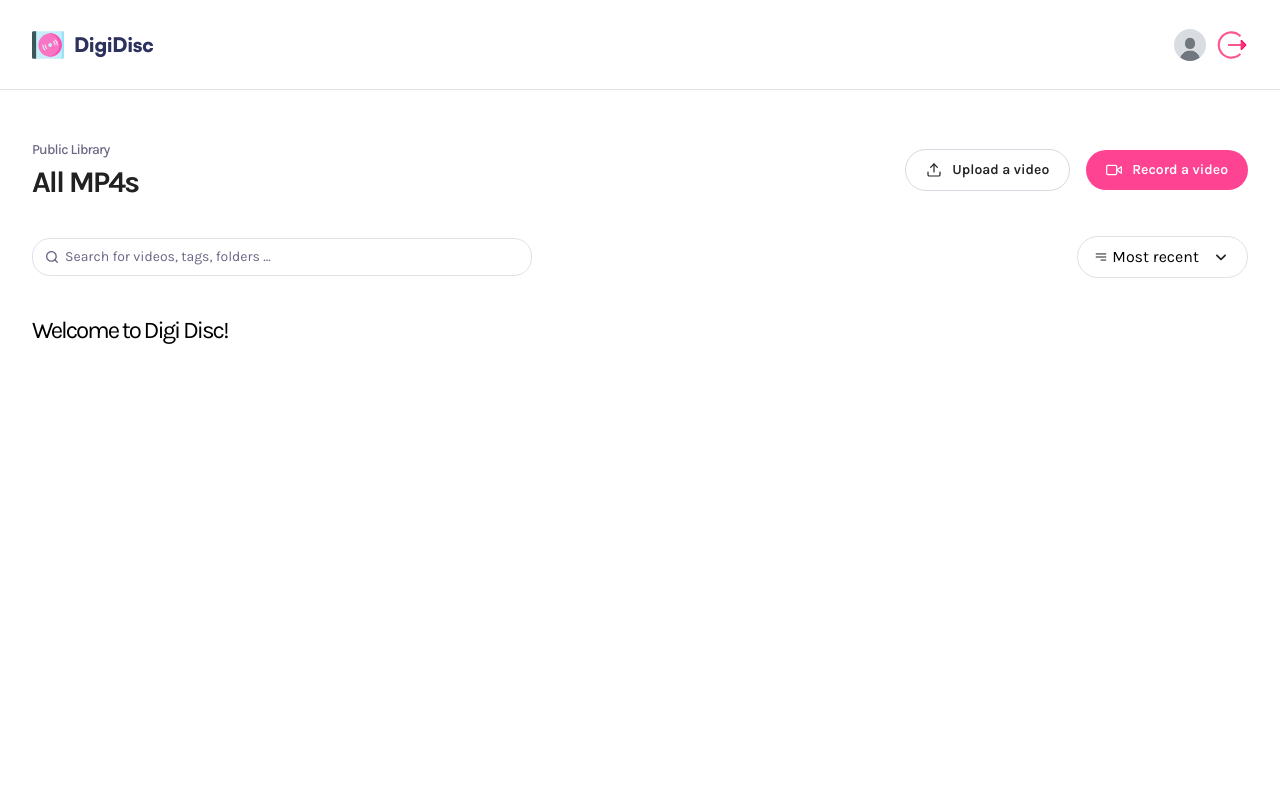
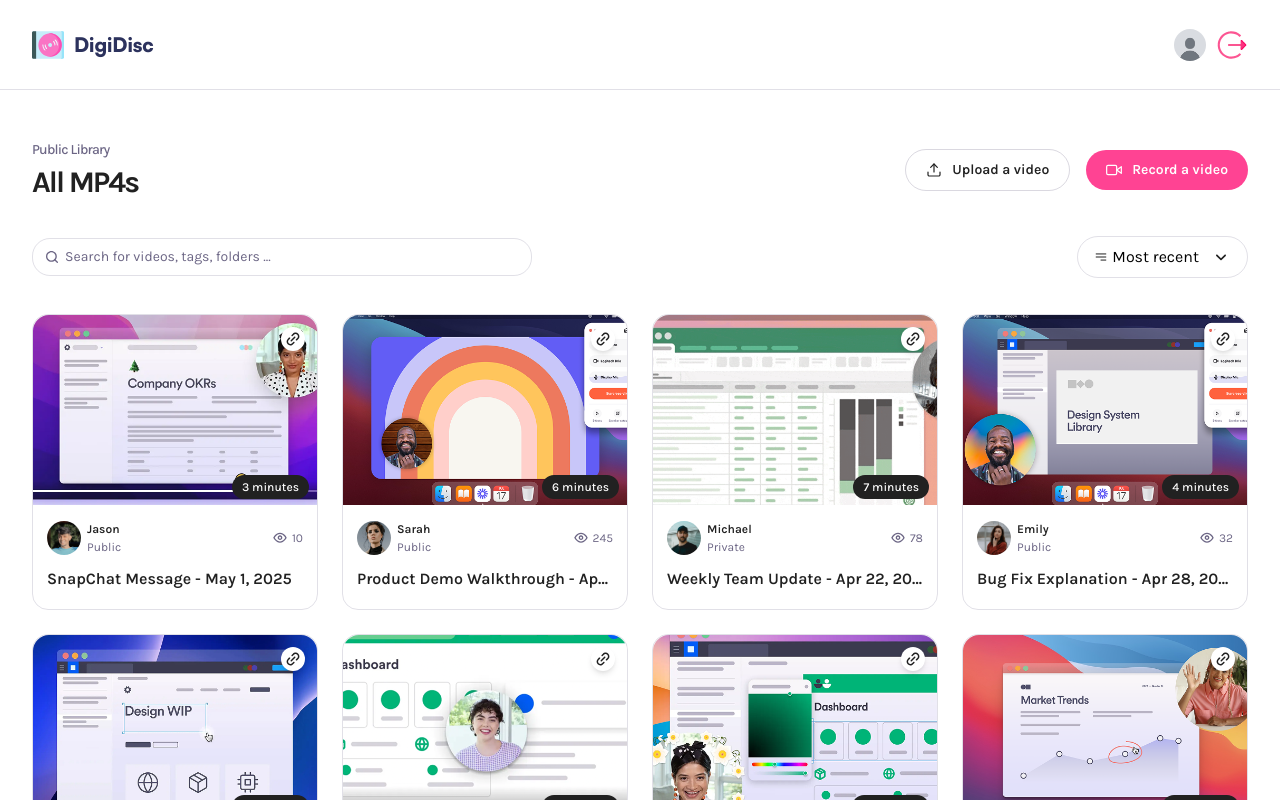
Before and after one commit to AriadneVentura/digidisc, a Next.js app: page / in a window 1280 px wide. Shown: the top 800 px of the page. Built offline with nearby package versions, Linux system fonts and the light colour scheme.

Commit message:
Video card page, login page, authentication setup with BetterAuth n google

```diff
--- a/app/(auth)/sign-in/page.tsx
+++ b/app/(auth)/sign-in/page.tsx
@@ -1,8 +1,63 @@
 import React from 'react'
+import Link from "next/link";
+import Image from "next/image";
 
 const Page = () => {
     return (
-        <div>Page</div>
+        <main className="sign-in">
+            <aside className="testimonial">
+                <Link href="/">
+                    <Image src="/assets/icons/cd.svg" height={ 32 } width={ 32 } alt="logo"/>
+                    <h1>DigiDisc</h1>
+                </Link>
+
+                <div className="description">
+                    <section>
+                        <figure>
+                            { Array.from( { length: 5 } ).map( ( _, i ) => (
+                                <Image src="/assets/icons/star.svg" height={ 20 } width={ 20 } alt="star" key={ i }/>
+                            ) ) }
+                        </figure>
+                        <p>
+                            DigiDisc makes screen recording effortless. From quick walkthroughs to full presentations,
+                            capture your world digitally and broadcast it in seconds.
+                        </p>
+
+                        <article>
+                            <Image src="/assets/images/jessica.png" height={ 64 } width={ 64 } alt="jessica"
+                                   className="rounded-full"/>
+
+                            <div>
+                                <h2>
+                                    Jessica Summers
+                                </h2>
+                                <p>Product Designer, ProjectNova</p>
+                            </div>
+                        </article>
+                    </section>
+                </div>
+
+                <p>
+                    © DigiDisc { (new Date()).getFullYear() }
+                </p>
+            </aside>
+
+            <aside className="google-sign-in">
+                <section>
+                    <Link href="/">
+                        <Image src="/assets/icons/cd.svg" height={ 40 } width={ 40 } alt="logo"/>
+                        <h1>DigiDisc</h1>
+                    </Link>
+                    <p>Create and share your very first <span>DigiDisc video</span> in no time.</p>
+                    <button>
+                        <Image src="/assets/icons/google.svg" height={ 22 } width={ 22 } alt="google"/>
+                        <span>Sign in with Google</span>
+                    </button>
+                </section>
+            </aside>
+
+            <div className="overlay"/>
+        </main>
     )
 }
 export default Page
--- a/app/(root)/page.tsx
+++ b/app/(root)/page.tsx
@@ -1,12 +1,21 @@
 import React from 'react'
 import Header from "@/components/Header";
+import VideoCard from "@/components/VideoCard";
+import { dummyCards } from "@/constants";
 
 const Page = () => {
     return (
         // This applies a max-width to the entire window & column to allow top to bottom layout.
         <main className="wrapper page">
             <Header title={ "All MP4s" } subHeader="Public Library"/>
-            <h1 className="text-2xl font-karla">Welcome to Digi Disc!</h1>
+
+            <section className="video-grid">
+                { dummyCards.map( ( card ) => (
+                    <VideoCard key={ card.id } { ...card }
+
+                    />
+                ) ) }
+            </section>
         </main>
     )
 }
--- a/app/(root)/profile/[id]/page.tsx
+++ b/app/(root)/profile/[id]/page.tsx
@@ -1,5 +1,7 @@
 import React from 'react'
 import Header from "@/components/Header";
+import { dummyCards } from "@/constants";
+import VideoCard from "@/components/VideoCard";
 
 const Page = async ( { params }: ParamsWithSearch ) => {
     // NextJS exposes the ID through async params;
@@ -7,9 +9,14 @@ const Page = async ( { params }: ParamsWithSearch ) => {
     return (
         <div className="wrapper page">
             <Header subHeader="hi@hi.com" title="Ariadne" userImg="/assets/images/dummy.jpg"/>
-            <h1 className="text-2xl font-karla">
-                USER ID: { id }
-            </h1>
+
+            <section className="video-grid">
+                { dummyCards.map( ( card ) => (
+                    <VideoCard key={ card.id } { ...card }
+
+                    />
+                ) ) }
+            </section>
         </div>
     )
 }
--- /dev/null
+++ b/app/(root)/video/[videoId]/page.tsx
@@ -0,0 +1,10 @@
+import React from 'react'
+
+const Page = () => {
+    return (
+        <main className="wrapper page">
+            VIDEO DETAILS PAGE
+        </main>
+    )
+}
+export default Page
--- a/app/globals.css
+++ b/app/globals.css
@@ -27,12 +27,10 @@
     --shadow-10: 0px 6px 24px 0px rgba(0, 0, 0, 0.1);
     --shadow-15: 0px 8px 24px 0px rgba(0, 0, 0, 0.15);
     --shadow-20: 0px 10px 30px 0px rgba(0, 0, 0, 0.2);
-  --shadow-inset-20:
-    0px 10px 40px 0px rgba(0, 0, 0, 0.2), 0px 0px 0px 1px #d7d5dd inset;
+    --shadow-inset-20: 0px 10px 40px 0px rgba(0, 0, 0, 0.2), 0px 0px 0px 1px #d7d5dd inset;
     --radius-20: 20px;
     --radius-18: 18px;
-  --background-image-radial-100:
-    radial-gradient(
+    --background-image-radial-100: radial-gradient(
             79.36% 59.94% at 101.94% -1.83%,
             #ffe5f0 0%,
             #fff 42%,
@@ -72,9 +70,11 @@
     select::-ms-expand {
         display: none;
     }
+
     button {
         @apply cursor-pointer;
     }
+
     h1 {
         @apply -tracking-[2px];
     }
@@ -107,7 +107,7 @@
 
     /* sign in page */
     .sign-in {
-    @apply w-full min-h-screen flex flex-col-reverse lg:flex-row justify-between overflow-hidden max-lg:gap-10;
+        @apply w-full min-h-screen flex flex-col-reverse lg:flex-row justify-evenly overflow-hidden max-lg:gap-10;
 
         .testimonial {
             @apply bg-light-100 lg:w-1/2 flex flex-col justify-between lg:h-screen w-full py-10 px-6 lg:pl-10 gap-6;
@@ -213,7 +213,6 @@
     }
 
     /* === components === */
-
     /* dropdown */
     .dropdown {
         @apply absolute bg-white shadow-lg rounded-lg flex flex-col gap-2 w-full z-10 top-12;
@@ -299,6 +298,7 @@
             @apply border border-gray-20 rounded-18 text-dark-100 placeholder:text-gray-100 py-2.5 px-4.5 focus:outline-pink-100 placeholder:font-medium text-base font-semibold;
         }
     }
+
     /* navbar */
     .navbar {
         @apply h-[90px] border-b border-gray-20 flex items-center;
@@ -498,6 +498,7 @@
 
             div {
                 @apply flex gap-2 justify-between;
+
                 figure {
                     @apply flex items-center gap-1.5;
 
@@ -513,6 +514,7 @@
                         }
                     }
                 }
+
                 aside {
                     @apply flex items-center gap-1;
 
--- /dev/null
+++ b/components/VideoCard.tsx
@@ -0,0 +1,56 @@
+// For the click functionality
+'use client'
+
+import React from 'react'
+import Link from "next/link";
+import Image from "next/image";
+
+const VideoCard = ( {
+                        id,
+                        title,
+                        thumbnail,
+                        userImg,
+                        username,
+                        createdOn,
+                        views,
+                        visibility,
+                        duration
+                    }: VideoCardProps ) => {
+    return (
+        <Link href={ `/video/${ id }` } className={ "video-card" }>
+            <Image src={ thumbnail } alt={ thumbnail } width={ 390 } height={ 160 } className="thumbnail"/>
+            <article>
+                <div>
+                    <figure>
+                        <Image src={ userImg } alt="avatar" width={ 34 } height={ 34 }
+                               className="rounded-full aspect-square"/>
+                        <figcaption>
+                            <h3>{ username }</h3>
+                            <p>{ visibility }</p>
+                        </figcaption>
+                    </figure>
+                    <aside>
+                        <Image src="/assets/icons/eye.svg" alt="views" width={ 16 } height={ 16 }/>
+                        <span>{ views }</span>
+                    </aside>
+                </div>
+
+                <h2>{ title } - { createdOn.toLocaleDateString( 'en-us', {
+                    year: 'numeric',
+                    month: "short",
+                    day: "numeric",
+                } ) }</h2>
+            </article>
+            <button className="copy-btn" onClick={ () => {
+            } }>
+                <Image src="/assets/icons/link.svg" height={ 18 } width={ 18 } alt="copy"/>
+            </button>
+            { duration && (
+                <div className="duration">
+                    { Math.ceil( duration / 60 ) } minutes
+                </div>
+            ) }
+        </Link>
+    )
+}
+export default VideoCard
--- a/constants/index.ts
+++ b/constants/index.ts
@@ -52,7 +52,7 @@ export const dummyCards = [
         id: "1",
         title: "SnapChat Message",
         thumbnail: "/assets/samples/thumbnail (1).png",
-        createdAt: new Date( "2025-05-01" ),
+        createdOn: new Date( "2025-05-01" ),
         userImg: "/assets/images/jason.png",
         username: "Jason",
         views: 10,
@@ -63,7 +63,7 @@ export const dummyCards = [
         id: "2",
         title: "Product Demo Walkthrough",
         thumbnail: "/assets/samples/thumbnail (2).png",
-        createdAt: new Date( "2025-04-15" ),
+        createdOn: new Date( "2025-04-15" ),
         userImg: "/assets/images/sarah.png",
         username: "Sarah",
         views: 245,
@@ -74,7 +74,7 @@ export const dummyCards = [
         id: "3",
         title: "Weekly Team Update",
         thumbnail: "/assets/samples/thumbnail (3).png",
-        createdAt: new Date( "2025-04-22" ),
+        createdOn: new Date( "2025-04-22" ),
         userImg: "/assets/images/michael.png",
         username: "Michael",
         views: 78,
@@ -85,7 +85,7 @@ export const dummyCards = [
         id: "4",
         title: "Bug Fix Explanation",
         thumbnail: "/assets/samples/thumbnail (4).png",
-        createdAt: new Date( "2025-04-28" ),
+        createdOn: new Date( "2025-04-28" ),
         userImg: "/assets/images/emily.png",
         username: "Emily",
         views: 32,
@@ -96,7 +96,7 @@ export const dummyCards = [
         id: "5",
         title: "New Feature Overview",
         thumbnail: "/assets/samples/thumbnail (5).png",
-        createdAt: new Date( "2025-05-05" ),
+        createdOn: new Date( "2025-05-05" ),
         userImg: "/assets/images/david.png",
         username: "David",
         views: 156,
@@ -107,7 +107,7 @@ export const dummyCards = [
         id: "6",
         title: "Client Presentation Feedback",
         thumbnail: "/assets/samples/thumbnail (6).png",
-        createdAt: new Date( "2025-05-10" ),
+        createdOn: new Date( "2025-05-10" ),
         userImg: "/assets/images/lisa.png",
         username: "Lisa",
         views: 89,
@@ -118,7 +118,7 @@ export const dummyCards = [
         id: "7",
         title: "UI Design Review",
         thumbnail: "/assets/samples/thumbnail (7).png",
-        createdAt: new Date( "2025-05-12" ),
+        createdOn: new Date( "2025-05-12" ),
         userImg: "/assets/images/alex.png",
         username: "Alex",
         views: 124,
@@ -129,7 +129,7 @@ export const dummyCards = [
         id: "8",
         title: "Marketing Strategy Discussion",
         thumbnail: "/assets/samples/thumbnail (8).png",
-        createdAt: new Date( "2025-05-18" ),
+        createdOn: new Date( "2025-05-18" ),
         userImg: "/assets/images/jessica.png",
         username: "Jessica",
         views: 67,
```
Also changed, not shown: index.d.ts (+8 -5 lines), public/assets/icons/logo.svg (deleted). Lines whose indentation alone changed are shown as unchanged.
